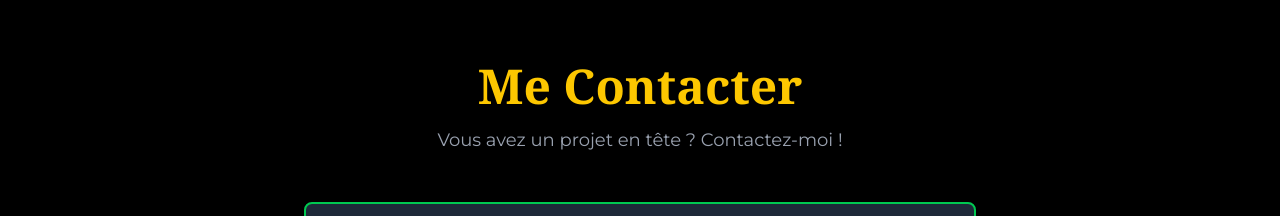
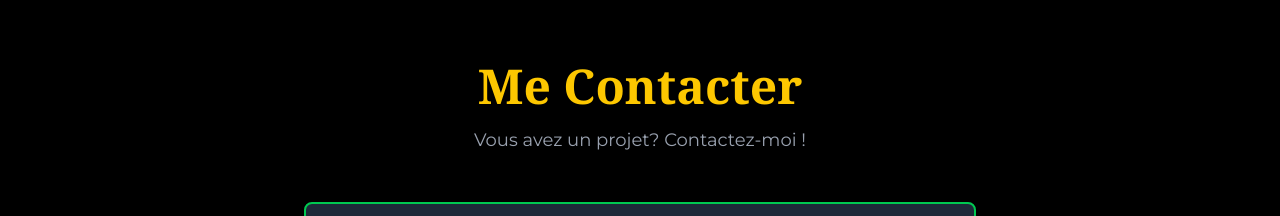
Before and after one commit to esaieagounfon-stack/esaie-portfolio1, a React (Vite) app: page / in a window 1280 px wide. Shown: the part 2360-2576 px from the top of the page. Built offline with nearby package versions, Linux system fonts and the light colour scheme; a web font is replaced by a local one.

Commit message:
add de My AfricaChat

```diff
--- a/package.json
+++ b/package.json
@@ -11,6 +11,7 @@
   },
   "dependencies": {
     "@tailwindcss/vite": "^4.2.2",
+    "my-africhat": "^0.1.3",
     "react": "^19.2.4",
     "react-dom": "^19.2.4",
     "tailwindcss": "^4.2.2"
--- a/src/components/Contact.jsx
+++ b/src/components/Contact.jsx
@@ -3,7 +3,7 @@ export default function Contact() {
     <section id="contact" className="py-20 bg-black px-6">
       <div className="max-w-2xl mx-auto">
         <h2 className="text-4xl font-bold mb-4 text-center text-yellow-400 sm:text-5xl">Me Contacter</h2>
-        <p className="text-gray-400 mb-12 text-center text-base sm:text-lg">Vous avez un projet en tête ? Contactez-moi !</p>
+        <p className="text-gray-400 mb-12 text-center text-base sm:text-lg">Vous avez un projet? Contactez-moi !</p>
         <form className="space-y-6 bg-gray-800 p-8 rounded-lg border-2 border-green-500 sm:p-10">
           <input
             type="text"
```
Also changed, not shown: 1 other file (tests, documents, lock files or other folders).
